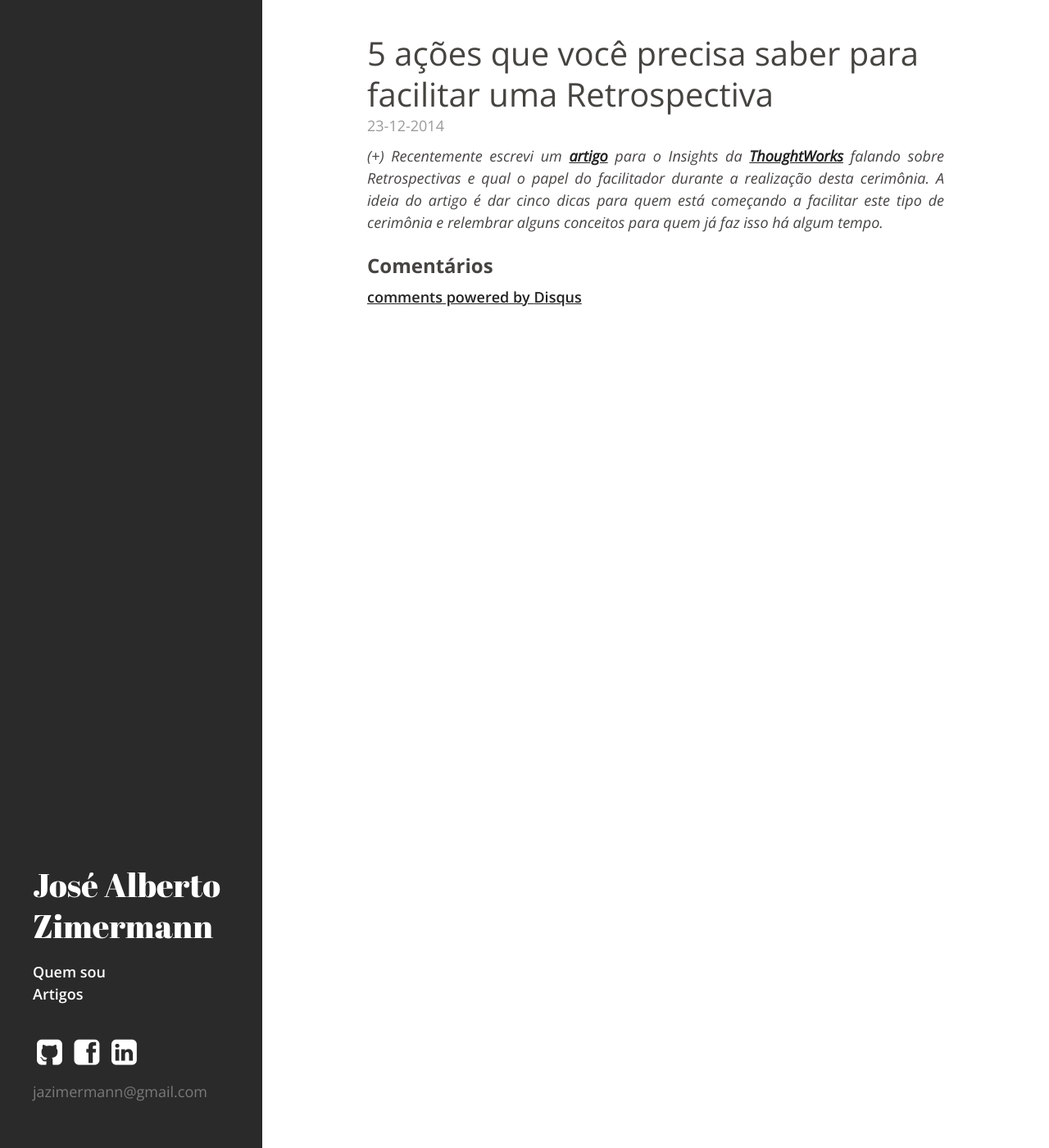
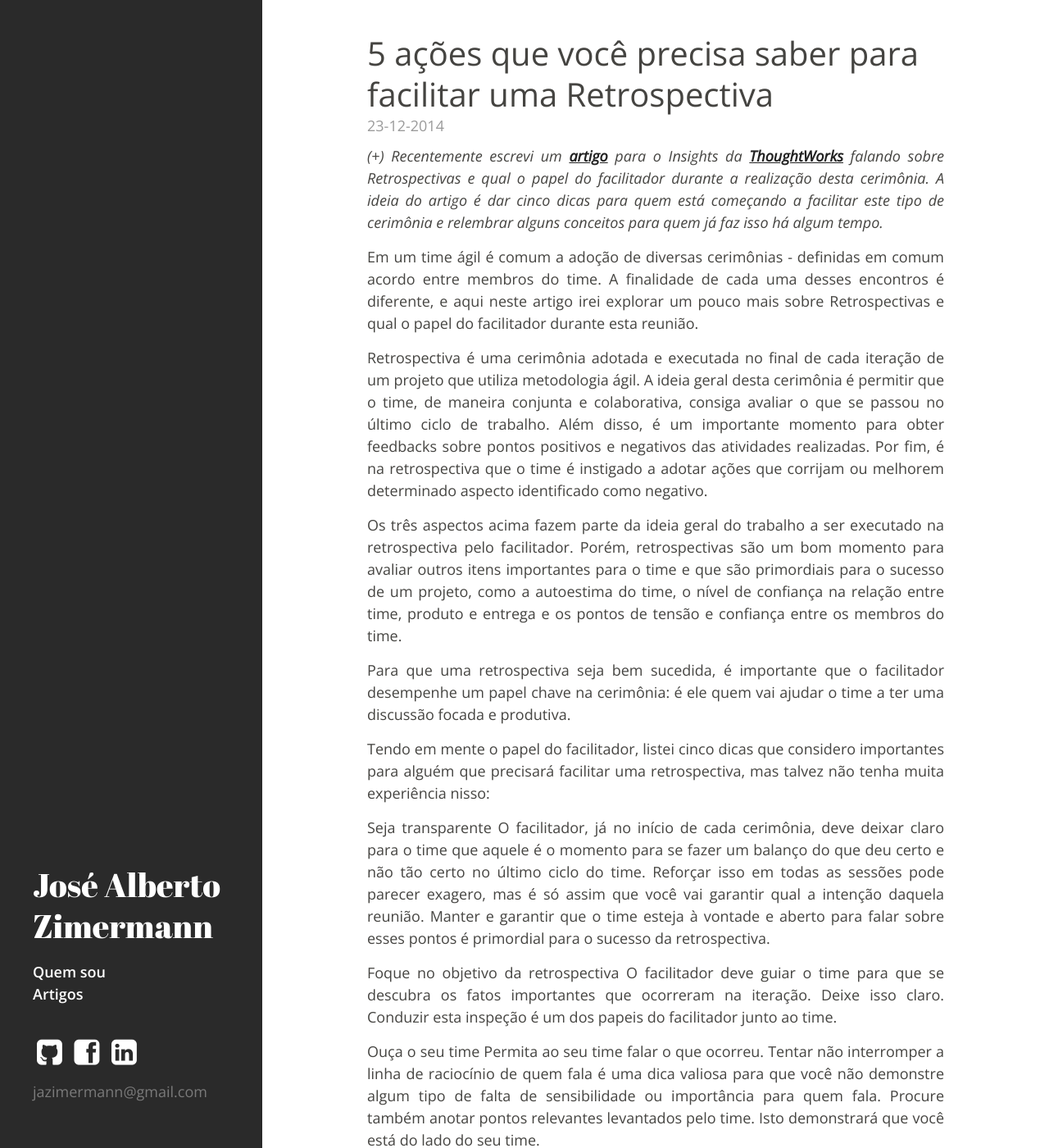
Before and after one commit to jzimermann/jzimermann.github.io, a Jekyll site: the page built from _posts/2014-12-23-retrospectives.md, in a window 1280 px wide and 1400 px high. Shown: the whole window at 82% size. Built offline with Jekyll 4.4.1, drawn with Linux system fonts in a browser that asks for light colours; Markdown is read by kramdown in place of the engine named in the settings; comment, search, counter and statistics services are not loaded; some of the changed text lies outside the part shown.

Commit message:
Adding content to my new post

```diff
--- a/_posts/2014-12-23-retrospectives.md
+++ b/_posts/2014-12-23-retrospectives.md
@@ -5,6 +5,34 @@ title: 5 ações que você precisa saber para facilitar uma Retrospectiva
 
 *(+) Recentemente escrevi um [artigo] para o Insights da [ThoughtWorks] falando sobre Retrospectivas e qual o papel do facilitador durante a realização desta cerimônia. A ideia do artigo é dar cinco dicas para quem está começando a facilitar este tipo de cerimônia e relembrar alguns conceitos para quem já faz isso há algum tempo.*
 
+Em um time ágil é comum a adoção de diversas cerimônias - definidas em comum acordo entre membros do time. A finalidade de cada uma desses encontros é diferente, e aqui neste artigo irei explorar um pouco mais sobre Retrospectivas e qual o papel do facilitador durante esta reunião.
+
+Retrospectiva é uma cerimônia adotada e executada no final de cada iteração de um projeto que utiliza metodologia ágil. A ideia geral desta cerimônia é permitir que o time, de maneira conjunta e colaborativa, consiga avaliar o que se passou no último ciclo de trabalho. Além disso, é um importante momento para obter feedbacks sobre pontos positivos e negativos das atividades realizadas. Por fim, é na retrospectiva que o time é instigado a adotar ações que corrijam ou melhorem determinado aspecto identificado como negativo.
+
+Os três aspectos acima fazem parte da ideia geral do trabalho a ser executado na retrospectiva pelo facilitador. Porém, retrospectivas são um bom momento para avaliar outros itens importantes para o time e que são primordiais para o sucesso de um projeto, como a autoestima do time, o nível de confiança na relação entre time, produto e entrega e os pontos de tensão e confiança entre os membros do time.
+
+Para que uma retrospectiva seja bem sucedida, é importante que o facilitador desempenhe um papel chave na cerimônia: é ele quem vai ajudar o time a ter uma discussão focada e produtiva.
+
+Tendo em mente o papel do facilitador, listei cinco dicas que considero importantes para alguém que precisará facilitar uma retrospectiva, mas talvez não tenha muita experiência nisso:
+
+Seja transparente
+O facilitador, já no início de cada cerimônia, deve deixar claro para o time que aquele é o momento para se fazer um balanço do que deu certo e não tão certo no último ciclo do time. Reforçar isso em todas as sessões pode parecer exagero, mas é só assim que você vai garantir qual a intenção daquela reunião. Manter e garantir que o time esteja à vontade e aberto para falar sobre esses pontos é primordial para o sucesso da retrospectiva.
+
+Foque no objetivo da retrospectiva
+O facilitador deve guiar o time para que se descubra os fatos importantes que ocorreram na iteração. Deixe isso claro. Conduzir esta inspeção é um dos papeis do facilitador junto ao time.
+
+Ouça o seu time
+Permita ao seu time falar o que ocorreu. Tentar não interromper a linha de raciocínio de quem fala é uma dica valiosa para que você não demonstre algum tipo de falta de sensibilidade ou importância para quem fala. Procure também anotar pontos relevantes levantados pelo time. Isto demonstrará que você está do lado do seu time.
+
+Aja
+Estimule o seu time a propor ações para as situações não tão boas detectadas durante a iteração. Mostrar para o time que os obstáculos devem ser resolvidos de maneira coletiva é essencial para manter o time unido e focado no resultado final do projeto. Aqui vale a sugestão de sugerir que alguém do time assuma a condução da ação junto ao time, sendo o responsável por aquela ação.
+
+Seja um agregador
+Não tente criar um clima de “caça às bruxas” por problemas encontrados pelo time. Tenha em mente e deixe claro para o time que o objetivo daquele momento é tentar identificar e não repetir os problemas que eventualmente ocorreram. Seja um agregador e tente estimular um clima de resiliência para os membros da sua equipe.
+
+Para você que está começando e quer estudar mais sobre o tema, recomendo o material contido aqui. E se você quiser fazer a sua retrospectiva de uma maneira diferente e mais divertida, existe este ótimo material dos ThoughtWorkers Paulo Caroli e Tainã Caetano.
+
+Por último, o ciclo de melhoria vale para você também! Aproveite para colher feedbacks sobre seu desempenho como facilitador no fim da cerimônia. Tenha em mente que você também pode evoluir como facilitador e certamente o seu time irá contribuir (e muito) para isto.
 
 [artigo]: http://www.thoughtworks.com/pt/insights/blog/5-things-you-need-know-facilitate-retrospective
 [ThoughtWorks]: https://thoughtworks.com
```
